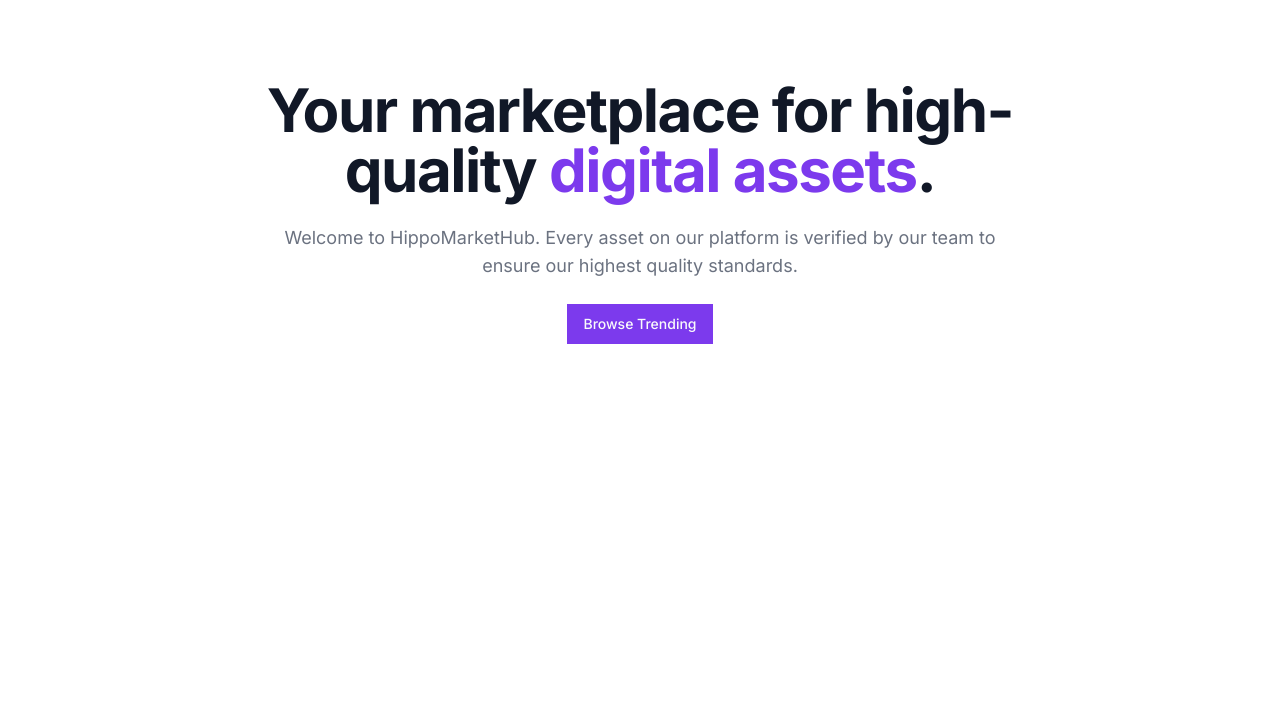
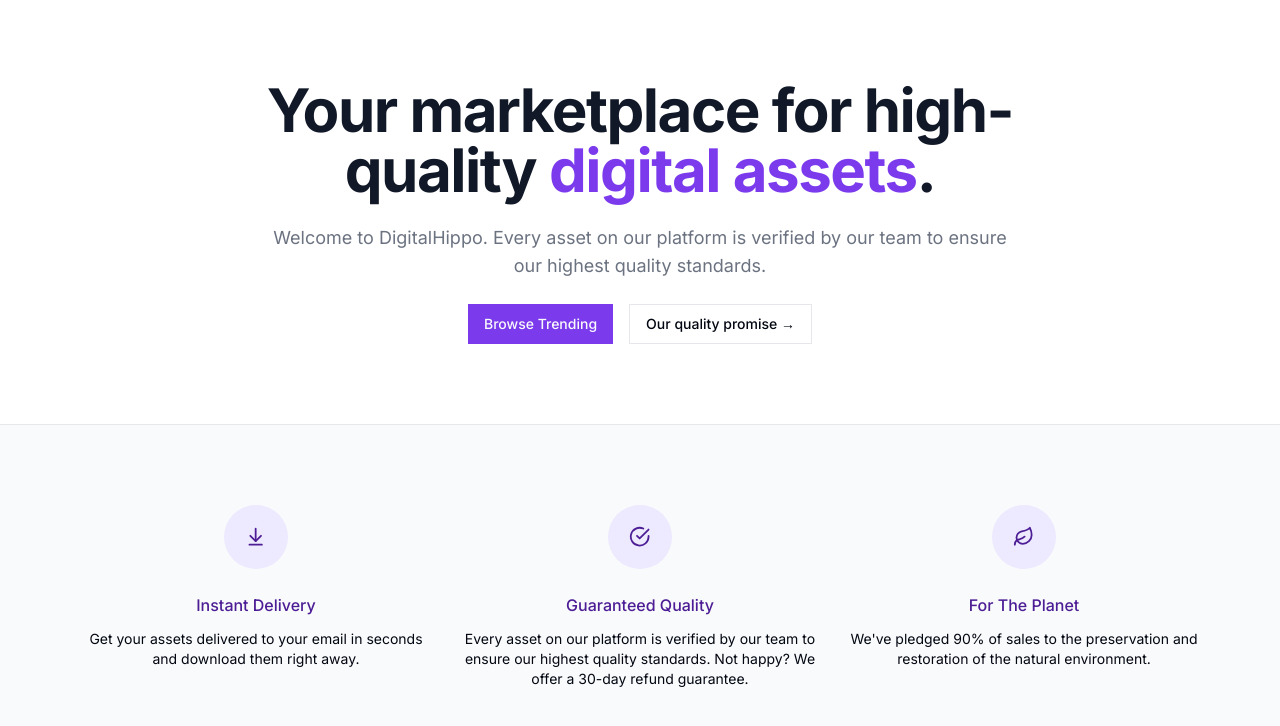
Before and after one commit to RenePung/marketplace_HippoHub, a Next.js app: page / in a window 1280 px wide. Shown: the top 726 px of the page. Built offline with nearby package versions, Linux system fonts and the light colour scheme.

Commit message:
finished landing page

```diff
--- a/src/app/page.tsx
+++ b/src/app/page.tsx
@@ -1,9 +1,30 @@
 import MaxWidthWrapper from "@/components/MaxWidthWrapper";
-import { buttonVariants } from "@/components/ui/button";
+import { Button, buttonVariants } from "@/components/ui/button";
+import { ArrowDownToLine, CheckCircle, Leaf } from "lucide-react";
 import Link from "next/link";
 //*********************************************IMPORTS*********************************************
+
+const perks = [
+  {
+    name: "Instant Delivery",
+    Icon: ArrowDownToLine,
+    description: "Get your assets delivered to your email in seconds and download them right away."
+  },
+  {
+    name: "Guaranteed Quality",
+    Icon: CheckCircle,
+    description: "Every asset on our platform is verified by our team to ensure our highest quality standards. Not happy? We offer a 30-day refund guarantee."
+  },
+  {
+    name: "For The Planet",
+    Icon: Leaf,
+    description: "We've pledged 90% of sales to the preservation and restoration of the natural environment."
+  },
+]
+
 export default function Home() {
   return (
+    <>
     <MaxWidthWrapper>
       <div className="py-20 mx-auto text-center flex flex-col items-center max-w-3xl">
         <h1 className="text-4xl font-bold tracking-tight text-gray-900 sm:text-6xl">
@@ -14,14 +35,43 @@
           .
           </h1>
           <p className="mt-6 text-lg max-w-prose text-muted-foreground">
-            Welcome to HippoMarketHub. Every asset on our
+            Welcome to DigitalHippo. Every asset on our
             platform is verified by our team to ensure our
             highest quality standards.
           </p>
           <div className="flex flex-col sm:flex-row gap-4 mt-6">
             <Link href='/products' className={buttonVariants()}>Browse Trending</Link>
+            <Button variant="outline">Our quality promise &rarr;</Button>
           </div>
       </div>
+
+      {/* TODO: List Products */}
     </MaxWidthWrapper>
+
+    <section className="border-t border-gray-200 bg-gray-50">
+      <MaxWidthWrapper className="py-20">
+        <div className="grid grid-cols-1 gap-y-12 sm:grid-cols-2 sm:gap-x-6 lg:grid-cols-3 lg:gap-x-8 lg:gap-y-0">
+          {perks.map((perk) => (
+            <div
+            key={perk.name}
+            className="text-center md:flex md:items-start md:text-left lg:block lg:text-center">
+              <div className="md:flex-shrink-0 flex justify-center">
+                <div className="h-16 w-16 flex items-center justify-center rounded-full bg-violet-100 text-violet-900">
+                  {<perk.Icon className="w-1/3 h-1/3" />}
+                </div>
+              </div>
+
+              <div className="mt-6 md:ml-4 md:mt-0 lg:ml-0 lg:mt-6">
+                <h3 className="text-base font-medium text-violet-900">{perk.name}</h3>
+                <p className="mt-3 text-sm test-muted-foreground">
+                  {perk.description}
+                </p>
+              </div>
+            </div>
+          ))}
+        </div>
+      </MaxWidthWrapper>
+    </section>
+    </>
   )
 }
```
